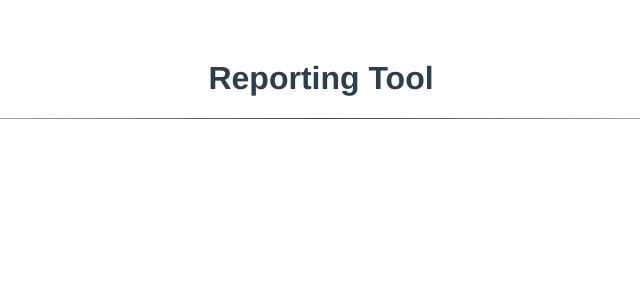
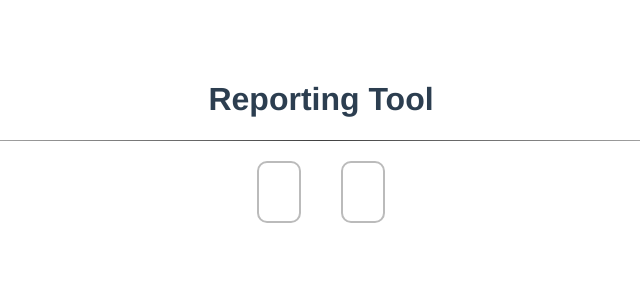
Before and after one commit to roi-itlab/reporting-tool, a Vue app: page / in a window 1280 px wide. Shown: the top 300 px of the page, without its empty margins (319-959 px from the left). Built offline with nearby package versions, Linux system fonts and the light colour scheme.

Commit message:
Update CSS styles

```diff
--- a/src/App.vue
+++ b/src/App.vue
@@ -1,7 +1,9 @@
 <template>
   <div id='app'>
-    <h1>Reporting Tool</h1>
-    <hr>
+    <div class='title'>
+      <h1>Reporting Tool</h1>
+      <hr>
+    </div>
     <piechart :props='pieConfig2'></piechart>
     <piechart :props='pieConfig'></piechart>
   </div>
@@ -97,9 +99,22 @@ export default {
     text-align: center;
     color: #2c3e50;
     margin-top: 60px;
+    display: flex;
+    justify-content: center;
+    align-items: center;
+    flex-wrap: wrap;
   }
 
-  hr {
+  #app div:not(:first-child) {
+    margin: 0 20px;
+    /*flex: 1;*/
+  }
+
+  .title {
+    width: 100%;
+  }
+
+  .title hr {
     border: 0;
     height: 1px;
     margin-bottom: 20px;
@@ -109,6 +124,12 @@ export default {
       rgba(0, 0, 0, 0.75),
       rgba(0, 0, 0, 0)
     );
+  }
+
+  .pieComponent {
+    padding: 20px;
+    border: 2px solid #bbb;
+    border-radius: 10px;
   }
 
   .pieChart {
```
